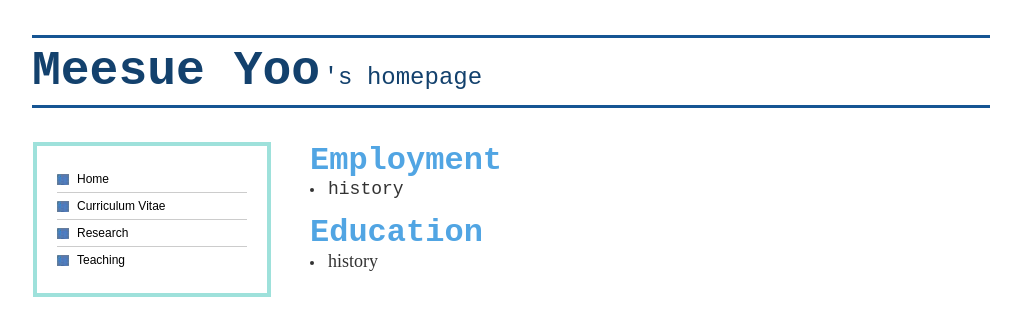
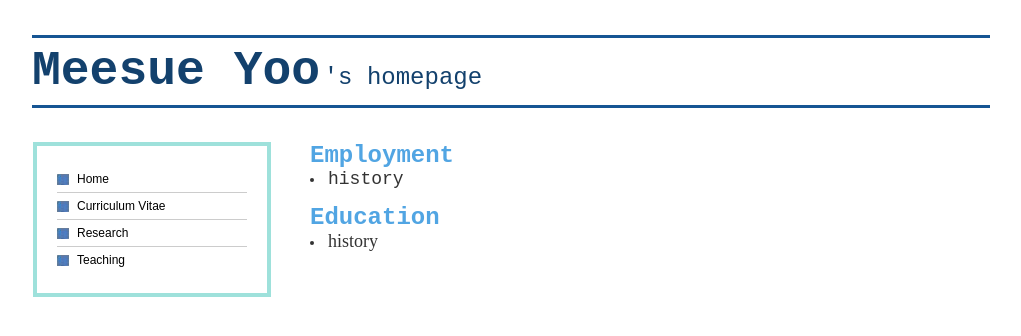
Before and after one commit to meesue/meesue.github.io, a plain HTML site: page cv.html in a window 1280 px wide. Shown: the whole page, without its empty margins (149-1170 px from the left). Drawn offline with nearby package versions, Linux system fonts and the light colour scheme; some packages are replaced by stand-ins of ours.

Commit message:
Update cv.html

```diff
--- a/cv.html
+++ b/cv.html
@@ -47,10 +47,10 @@ A:hover { text-decoration:none; background:E2EAF6}
 </ul>
 </div>
 <div class="rightpanel">
-  <font size="6" face="Courier New" color="#51A5E3"><b> Employment</b></font><br>
+  <font size="5" face="Courier New" color="#51A5E3"><b> Employment</b></font><br>
   <li> <font size="4" face="Courier New"> history</font><br><br>
 
-  <font size="6" face="Courier New" color="#51A5E3"><b> Education</b></font><br>
+  <font size="5" face="Courier New" color="#51A5E3"><b> Education</b></font><br>
      <li> <font size="4" face="Newyork Times"> history</font>
 
 
```
